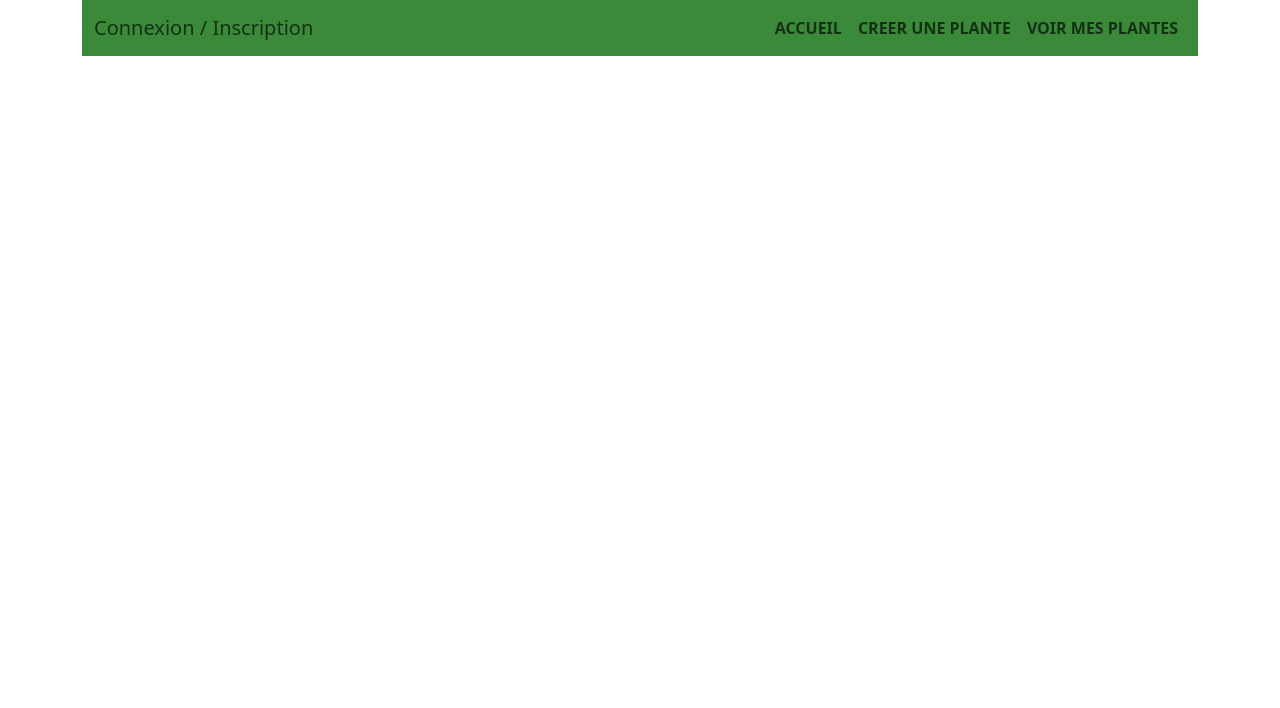
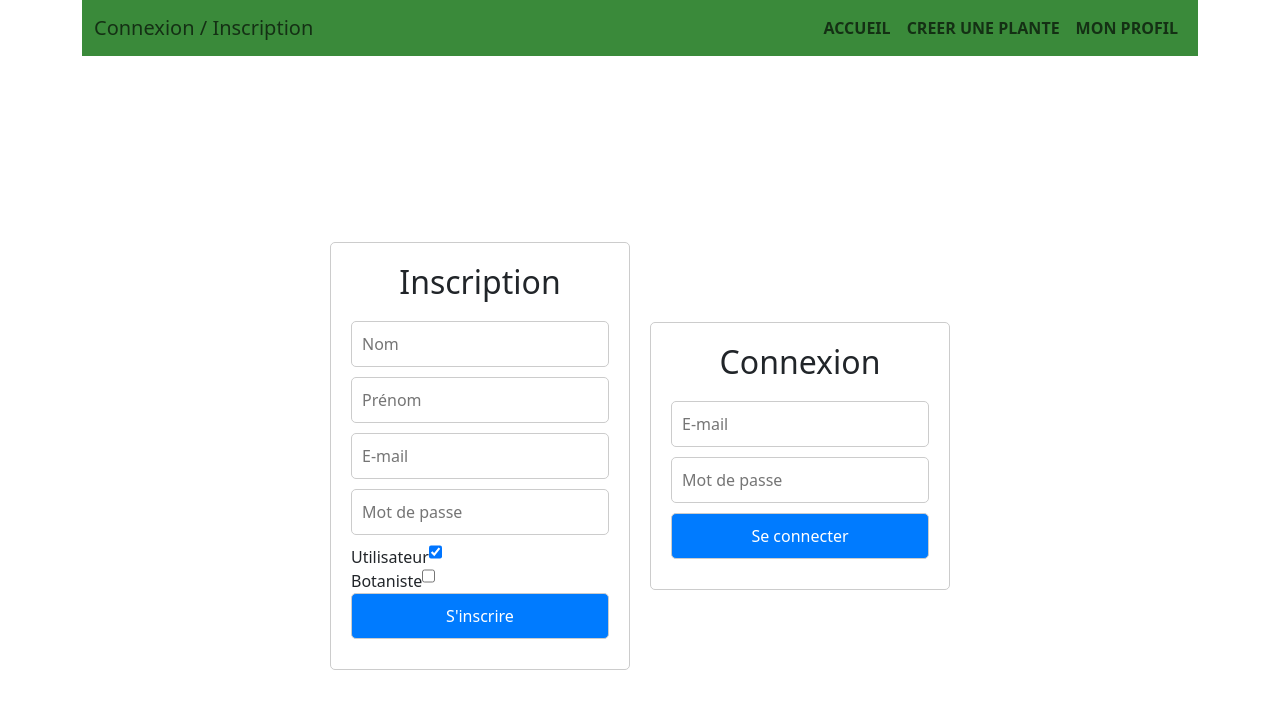
Before and after one commit to Furkan49300/arosaje-crud, a React (Create React App) app: page /authentification in a window 1280 px wide. Shown: the top 708 px of the page. Built offline with nearby package versions, Linux system fonts and the light colour scheme.

Commit message:
authentification

```diff
--- a/src/components/Common/Header.js
+++ b/src/components/Common/Header.js
@@ -1,14 +1,26 @@
 import React from "react";
 import { Link } from "react-router-dom";
 import "./Common.css";
+const handleLogout = () => {
+  // Supprimer le token du localStorage
+  localStorage.removeItem('token');
+  // Rediriger l'utilisateur vers la page de connexion
+  window.location.href = '/authentification?message=Vous%20avez%20été%20déconnecté';
+};
+
+const isLoggedIn = localStorage.getItem('token') !== null;
+const isNotLoggedIn = localStorage.getItem('token') == null;
+
+
 export default function Header() {
   return (
     <div>
       <nav className="navbar navbar-expand-sm ">
         <div className="container-fluid">
           <Link to="authentification" className="navbar-brand" href="#">
-            <span className="navbar-text">Connexion / Inscription</span>
+            {isNotLoggedIn && <span className="navbar-text">Connexion / Inscription</span>}
           </Link>
+          {isLoggedIn && <button onClick={handleLogout}>Se déconnecter</button>}
           <div className="collapse navbar-collapse" id="mynavbar">
             <ul className="navbar-nav ms-auto">
               <li className="nav-item">
@@ -23,7 +35,7 @@ export default function Header() {
               </li>
               <li className="nav-item">
                 <Link className="nav-link" to="show-plante">
-                  Voir mes plantes
+                  Mon profil
                 </Link>
               </li>
             </ul>
--- a/src/components/User/Authentification.js
+++ b/src/components/User/Authentification.js
@@ -1,7 +1,166 @@
-import React, { useState } from 'react';
-import Loader from '../Common/Loader';
+import React, { useState, useEffect } from 'react';
+import { useLocation } from 'react-router-dom';
 import './User.css';
 
 const Authentification = () => {
-}
+    const [message, setMessage] = useState('');
+    const [inscriptionData, setInscriptionData] = useState({
+        nom: '',
+        prenom: '',
+        mail: '',
+        password: '',
+        role: 'USER', // Valeur par défaut
+    });
+
+
+    const location = useLocation();
+
+    useEffect(() => {
+        const queryParams = new URLSearchParams(location.search);
+        const messageParam = queryParams.get('message');
+        setMessage(messageParam);
+    }, [location.search]);
+
+    const [connexionData, setConnexionData] = useState({
+        mail: '',
+        password: '',
+    });
+
+    const [error, setError] = useState(null);
+
+    const handleInscriptionChange = (e) => {
+        const { name, value } = e.target;
+        setInscriptionData({ ...inscriptionData, [name]: value });
+    };
+
+    const handleConnexionChange = (e) => {
+        const { name, value } = e.target;
+        setConnexionData({ ...connexionData, [name]: value });
+    };
+
+
+
+    const handleInscriptionSubmit = async (e) => {
+        e.preventDefault();
+        try {
+            const response = await fetch('http://localhost:8080/auth/register', {
+                method: 'POST',
+                headers: {
+                    'Content-Type': 'application/json',
+                },
+                body: JSON.stringify({
+                    nom: inscriptionData.nom,
+                    prenom: inscriptionData.prenom,
+                    mail: inscriptionData.mail,
+                    password: inscriptionData.password,
+                    role: inscriptionData.role,
+                }),
+
+            });
+
+            if (response.ok) {
+                try {
+                    const response = await fetch('http://localhost:8080/auth/login', {
+                        method: 'POST',
+                        headers: {
+                            'Content-Type': 'application/json',
+                        },
+                        body: JSON.stringify({
+                            mail: inscriptionData.mail,
+                            password: inscriptionData.password,
+                        }),
+                    });
+                    if (response.ok) {
+                        const responseData = await response.json();
+                        const token = responseData.token;
+                        console.log(token)// Supposons que le token est renvoyé sous la clé "token"
+                        // Stockez le token dans localStorage ou dans un état de l'application pour une utilisation ultérieure
+                        localStorage.setItem('token', token);
+                        // Redirigez l'utilisateur vers la page "showPlante" ou effectuez d'autres actions
+                        window.location.href = '/show-plante';
+                    } else {
+                        setError('Erreur lors de la connexion. Veuillez vérifier vos identifiants.');
+                    }
+                } catch (error) {
+                    console.error('Erreur lors de la connexion :', error);
+                    setError('Erreur lors de la connexion. Veuillez réessayer plus tard.');
+                }
+                window.location.href = '/show-plante';
+            } else {
+                setError('Erreur lors de l\'inscription.');
+            }
+        } catch (error) {
+            console.error('Erreur lors de l\'inscription :', error);
+            setError('Erreur lors de l\'inscription. Veuillez réessayer plus tard.');
+        }
+    };
+
+
+
+    const handleConnexionSubmit = async (e) => {
+        e.preventDefault();
+        try {
+            const response = await fetch('http://localhost:8080/auth/login', {
+                method: 'POST',
+                headers: {
+                    'Content-Type': 'application/json',
+                },
+                body: JSON.stringify({
+                    mail: connexionData.mail,
+                    password: connexionData.password,
+                }),
+            });
+            if (response.ok) {
+                const responseData = await response.json();
+                const token = responseData.token;
+                console.log(token)// Supposons que le token est renvoyé sous la clé "token"
+                // Stockez le token dans localStorage ou dans un état de l'application pour une utilisation ultérieure
+                localStorage.setItem('token', token);
+                // Redirigez l'utilisateur vers la page "showPlante" ou effectuez d'autres actions
+                window.location.href = '/show-plante';
+            } else {
+                setError('Erreur lors de la connexion. Veuillez vérifier vos identifiants.');
+            }
+        } catch (error) {
+            console.error('Erreur lors de la connexion :', error);
+            setError('Erreur lors de la connexion. Veuillez réessayer plus tard.');
+        }
+    };
+
+
+    return (
+        <div className="auth-container">
+            <form className="inscription-form" onSubmit={handleInscriptionSubmit}>
+                <h2>Inscription</h2>
+                <input type="text" name="nom" placeholder="Nom" value={inscriptionData.nom} onChange={handleInscriptionChange} />
+                <input type="text" name="prenom" placeholder="Prénom" value={inscriptionData.prenom} onChange={handleInscriptionChange} />
+                <input type="email" name="mail" placeholder="E-mail" value={inscriptionData.mail} onChange={handleInscriptionChange} />
+                <input type="password" name="password" placeholder="Mot de passe" value={inscriptionData.password} onChange={handleInscriptionChange} />
+                <label>
+                    Utilisateur
+
+                    <input className="checkbox-input" type="checkbox" name="role" value="USER" checked={inscriptionData.role === 'USER'} onChange={handleInscriptionChange} />
+                </label>
+                <label>
+                    Botaniste
+                    <input className="checkbox-input" type="checkbox" name="role" value="BOTANISTE" checked={inscriptionData.role === 'BOTANISTE'} onChange={handleInscriptionChange} />
+
+                </label>
+                <button className="mdr" type="submit">S'inscrire</button>
+            </form>
+            <form className="connexion-form" onSubmit={handleConnexionSubmit}>
+                <h2>Connexion</h2>
+                <input type="email" name="mail" placeholder="E-mail" value={connexionData.mail} onChange={handleConnexionChange} />
+                <input type="password" name="password" placeholder="Mot de passe" value={connexionData.password} onChange={handleConnexionChange} />
+                <button className="mdr" type="submit">Se connecter</button>
+                {error && <p className="error-message">{error}</p>}
+            </form>
+            <div className="auth-container">
+                {message && <div className="message"><h3>{message}</h3></div>}
+            </div>
+        </div>
+
+    );
+};
+
 export default Authentification;
--- a/src/components/User/CreatePlante.js
+++ b/src/components/User/CreatePlante.js
@@ -17,12 +17,14 @@ const CreatePlante = () => {
         setPlante({ ...plante, [name]: value });
     }
 
+    const isLoggedIn = localStorage.getItem('token') == !null;
+    const isNotLoggedIn = localStorage.getItem('token') == null;
 
     const handelSubmit = async (event) => {
         event.preventDefault();
         try {
             setIsLoading(true);
-            const token = "eyJhbGciOiJIUzI1NiJ9.eyJzdWIiOiJndWxvdXBlIiwiaWF0IjoxNzE1ODA4MzczLCJleHAiOjE3MTU4MDk4MTN9.NV4hEfsDDQOG_x0akoFbiIDkt80No6G52Dt_P7l01g8";
+            const token = localStorage.getItem('token');
             const currentDate = new Date().toISOString();
 
             // Mettre à jour la date de soumission dans l'état
@@ -65,7 +67,9 @@ const CreatePlante = () => {
                 {error && <p>Error: {error}</p>}
                 <p>Créer une plante</p>
             </div>
-            <form onSubmit={handelSubmit}>
+            {isNotLoggedIn && <h5> Veuillez vous connecter pour créer une plante</h5>}
+            {isLoggedIn && <form onSubmit={handelSubmit}>
+
                 <div className="mb-3">
                     <label for="nom_plante" className="form-label">nom plante</label>
                     <input type="text" className="form-control" id="nom_plante" name="nom_plante" value={plante.nom_plante} onChange={handelInput} />
@@ -93,6 +97,7 @@ const CreatePlante = () => {
 
                 <button type="submit" className="btn btn-primary submit-btn">Submit</button>
             </form>
+            }
         </div>
     )
 }
--- a/src/components/User/User.css
+++ b/src/components/User/User.css
@@ -55,3 +55,59 @@
     background-color: #ffffff;
 
 }
+
+.auth-container {
+    display: flex;
+    justify-content: center;
+    align-items: center;
+    height: 100vh;
+}
+
+form {
+    border: 1px solid #ccc;
+    border-radius: 5px;
+    padding: 20px;
+    width: 300px;
+    margin: 0 10px;
+}
+
+form h2 {
+    text-align: center;
+    margin-bottom: 20px;
+}
+
+label {
+    display: inline-flex;
+}
+
+.checkbox-input {
+    margin-right: 50px;
+}
+
+input[type="text"],
+input[type="email"],
+input[type="password"],
+input[type="checkbox"],
+.mdr {
+    width: 100%;
+    padding: 10px;
+    margin-bottom: 10px;
+    border: 1px solid #ccc;
+    border-radius: 5px;
+}
+
+.mdr[type="submit"] {
+    background-color: #007bff;
+    color: #fff;
+    cursor: pointer;
+}
+
+.mdr[type="submit"]:hover {
+    background-color: #0056b3;
+}
+
+.error-message {
+    color: red;
+    text-align: center;
+    margin-top: 10px;
+}
```
Also changed, not shown: src/components/User/ShowPlante.js (+9 -3 lines).
